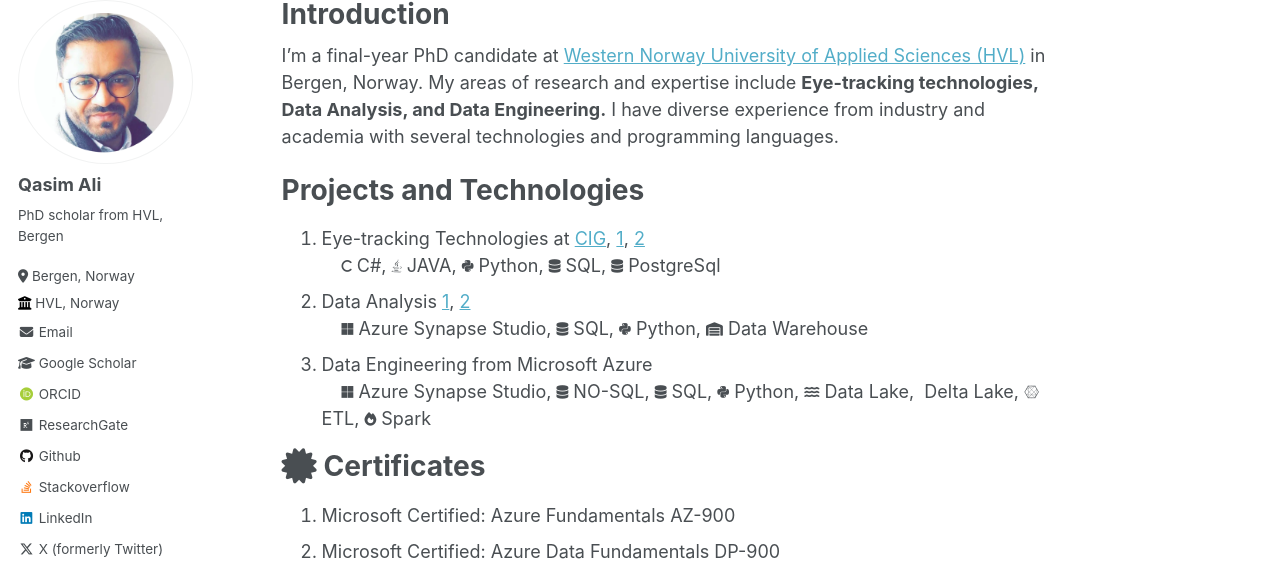
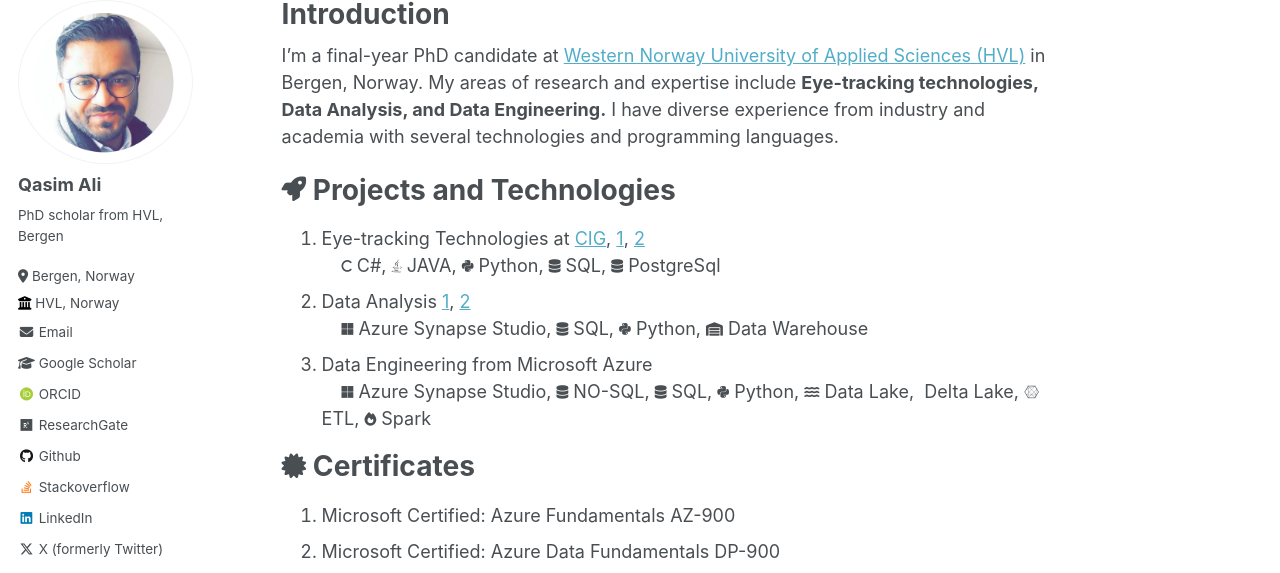
Before and after one commit to MalikQasimAli/MalikQasimAli.github.io, a Jekyll site: the page built from _pages/about.md, in a window 1280 px wide. Shown: the part 118-691 px from the top of the page. Built offline with Jekyll 4.4.1, drawn with Linux system fonts in a browser that asks for light colours; some web fonts are replaced.

Commit message:
update bio

```diff
--- a/_pages/about.md
+++ b/_pages/about.md
@@ -9,7 +9,7 @@ redirect_from:
 
 I'm a final-year PhD candidate at [Western Norway University of Applied Sciences (HVL)](https://hvl.no/en/) in Bergen, Norway. My areas of research and expertise include <b>Eye-tracking technologies, Data Analysis, and Data Engineering.</b> I have diverse experience from industry and academia with several technologies and programming languages.
 
-Projects and Technologies
+<i class="fa-solid fa-rocket fa-sm"></i> Projects and Technologies
 ======
 <ol>
   <li>Eye-tracking Technologies at <a href="https://www.hvl.no/prosjekt/2684246/">CIG</a>, <a href="https://www.mdpi.com/2078-2489/13/12/569">1</a>, <a href="https://ieeexplore.ieee.org/document/9280169">2</a>
@@ -41,7 +41,7 @@ Projects and Technologies
   </span> </li>
 </ol>
 
-<i class="fa-solid fa-certificate fa-lg"></i> Certificates
+<i class="fa-solid fa-certificate fa-sm"></i> Certificates
 ======
 <ol>
 <li> Microsoft Certified: Azure Fundamentals AZ-900</li>
```
